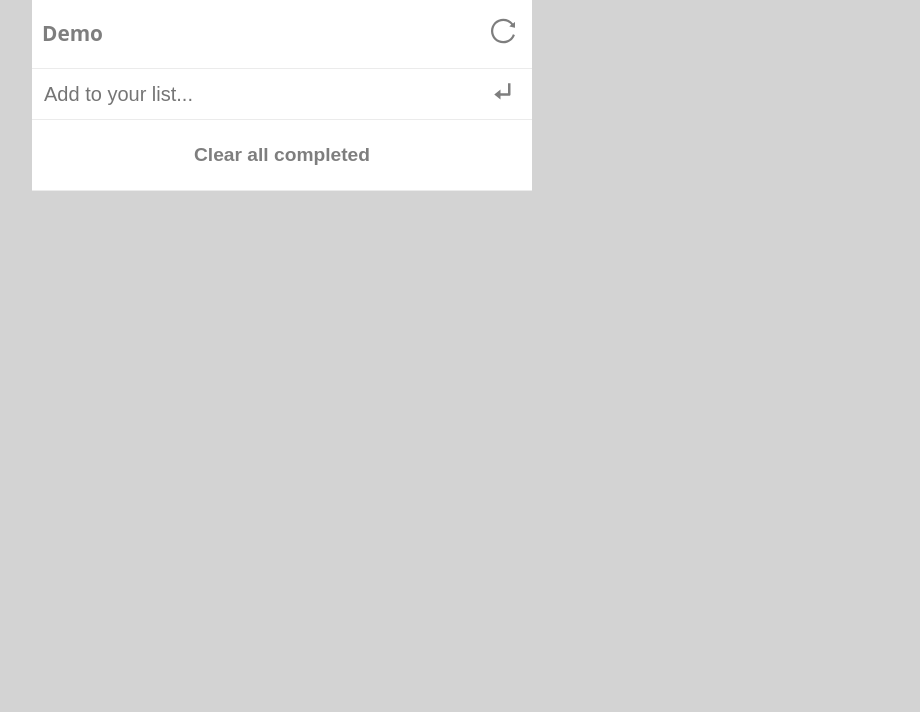
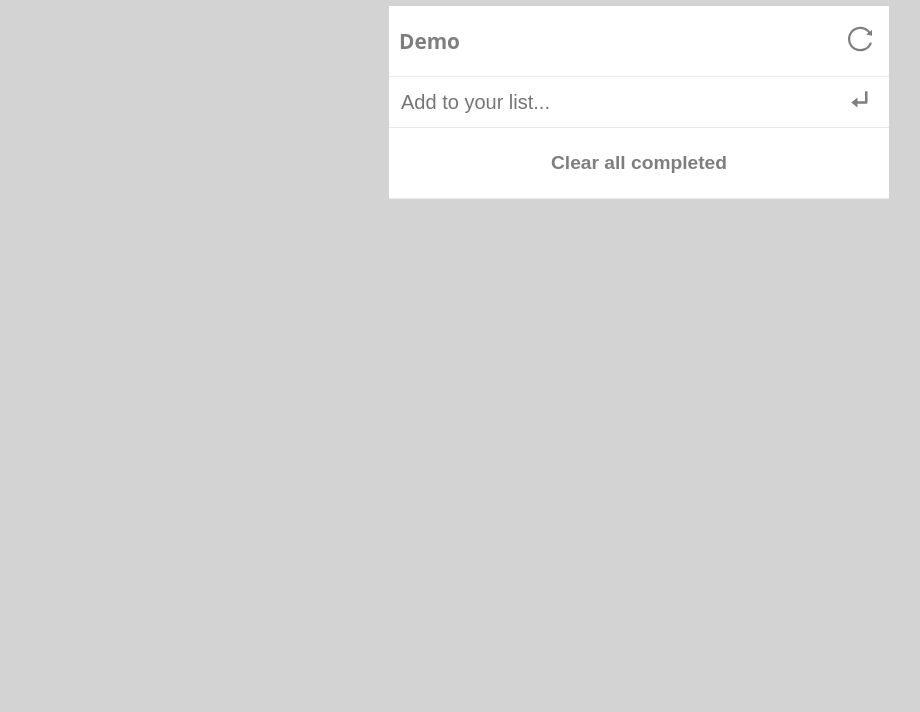
Before and after one commit to MesakDuduCoder/JS-To-Do-List, a website built with webpack: page src/index.html in a window 1280 px wide. Shown: the part 88-800 px from the top of the page, without its empty margins (26-946 px from the left). Built offline with nearby package versions, Linux system fonts and the light colour scheme.

Commit message:
Centered list

```diff
--- a/src/style.css
+++ b/src/style.css
@@ -4,6 +4,10 @@ body {
   text-align: center;
   font-weight: 300;
   box-sizing: border-box;
+  display: flex;
+  flex-direction: column;
+  align-items: center;
+  justify-content: center;
 }
 
 input,
@@ -17,7 +21,6 @@ input::placeholder {
   max-width: 500px;
   width: 100%;
   margin-left: 50px;
-  float: left;
 }
 
 .list {
```
